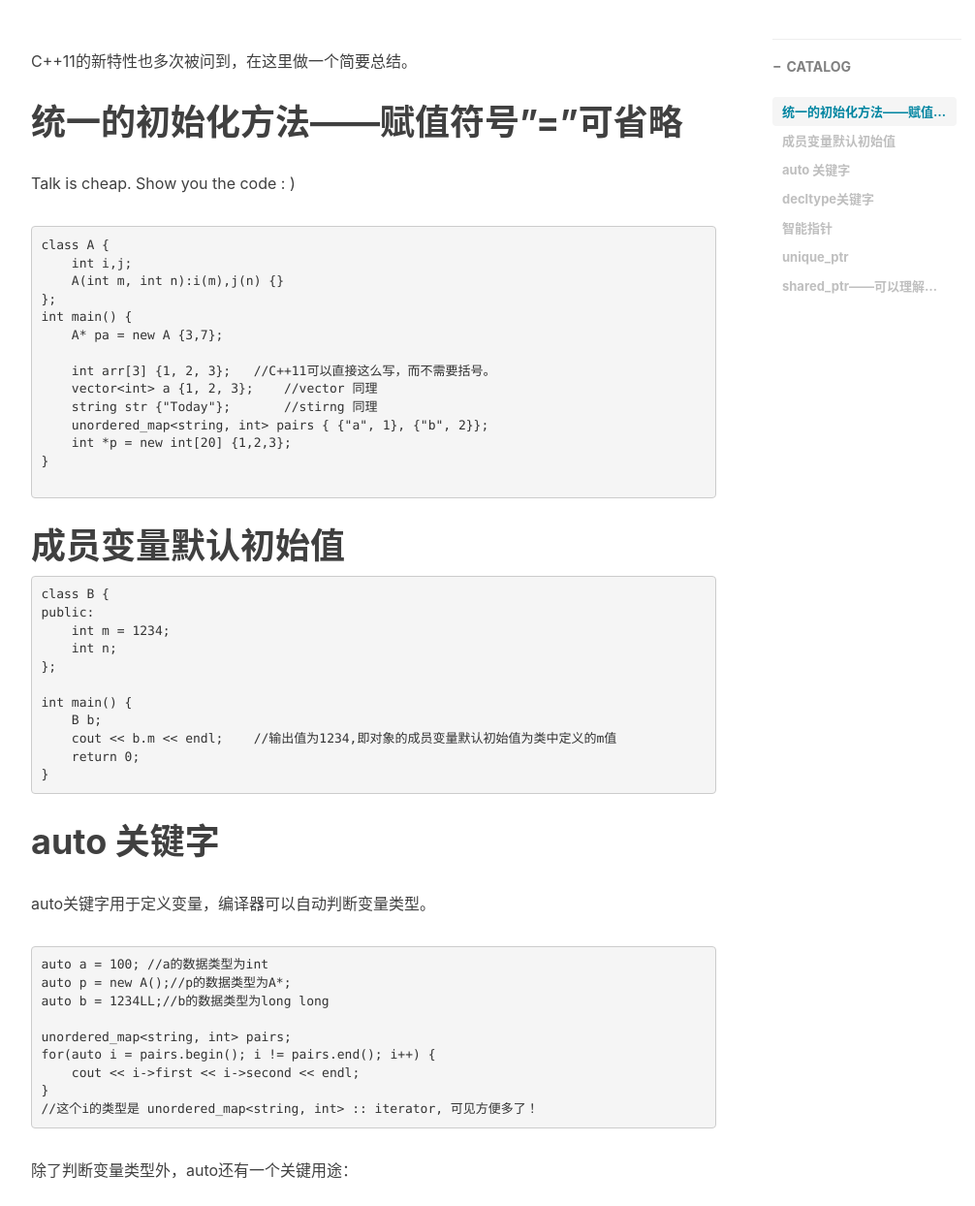
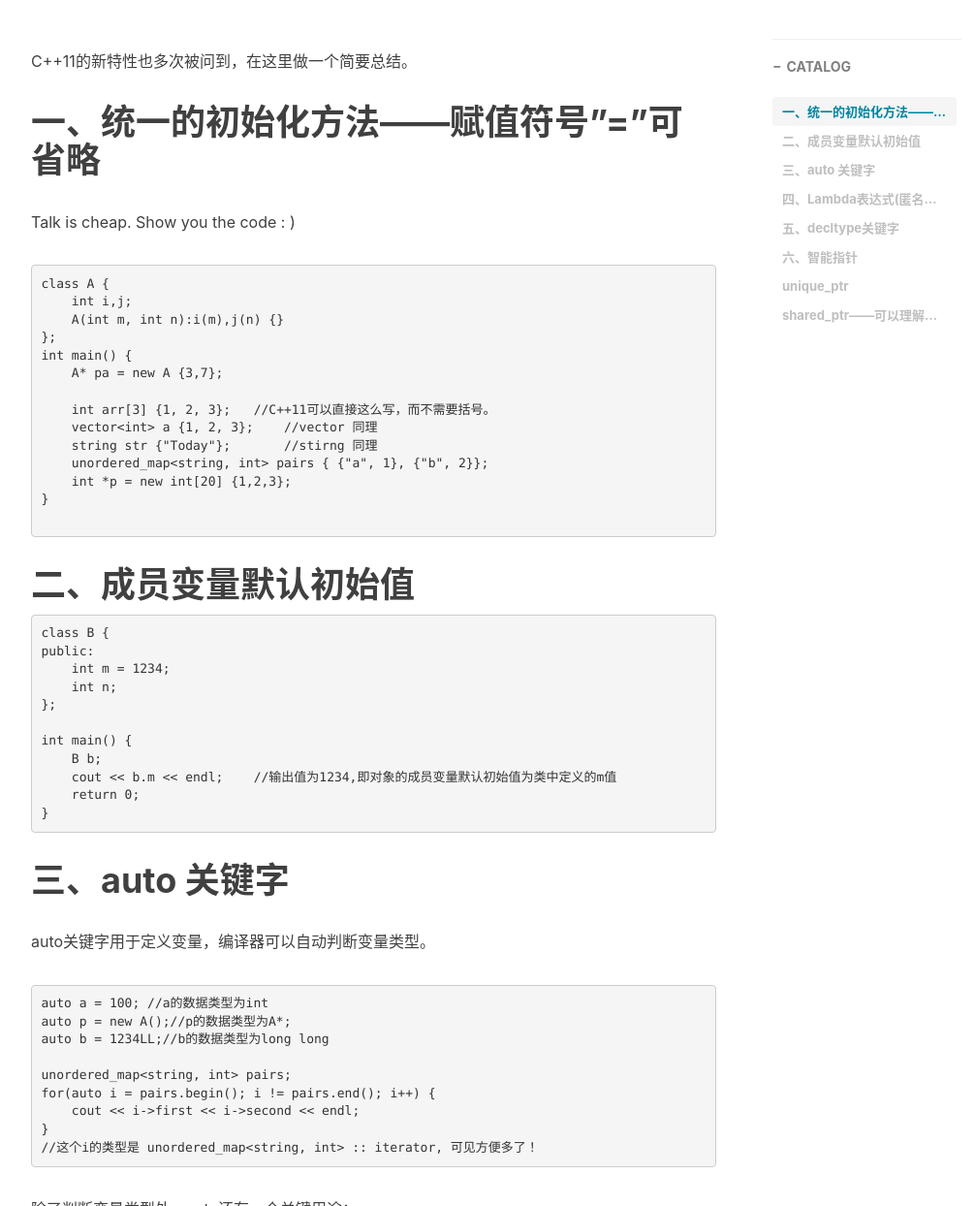
Before and after one commit to xie96808/xie96808.github.io, a Jekyll site: the page built from _posts/2022-05-11-C++11新特性.md, in a window 1280 px wide and 1400 px high, scrolled down 301 px. Shown: the part 156-1400 px from the top of the window at 97% size, without its empty margins (233-1239 px from the left). Built offline with Jekyll 4.4.1, drawn with Linux system fonts in a browser that asks for light colours; nearby versions of some CDN libraries; comment, search, counter and statistics services are not loaded; some of the changed text lies outside the part shown.

Commit message:
Update 2022-05-11-C++11新特性.md

````diff
--- a/_posts/2022-05-11-C++11新特性.md
+++ b/_posts/2022-05-11-C++11新特性.md
@@ -13,7 +13,7 @@ tags:								#标签
 
 C++11的新特性也多次被问到，在这里做一个简要总结。
 
-# 统一的初始化方法——赋值符号"="可省略
+# 一、统一的初始化方法——赋值符号"="可省略
 
 Talk is cheap. Show you the code : )
 
@@ -34,7 +34,7 @@ int main() {
 
 ```
 
-# 成员变量默认初始值
+# 二、成员变量默认初始值
 ```CPP
 class B {
 public:
@@ -48,7 +48,7 @@ int main() {
     return 0;
 }
 ```
-# auto 关键字
+# 三、auto 关键字
 
 auto关键字用于定义变量，编译器可以自动判断变量类型。
 ```CPP
@@ -82,7 +82,21 @@ auto i = add(10, 1.5);  //i的数据类型为float, 值为11.5
 auto j = add(10, A());  //j的数据类型为A，因为10 + A()中的加号运算符已被重载，返回的是后面的加数A()。
 //这个decltype是什么含义？请看下文。
 ```
-# decltype关键字
+# 四、Lambda表达式(匿名函数)
+
+匿名函数是C++11中重要的新特性之一。
+
+在实际的项目开发or刷题中，会出现一些“**只需要被调用一次的**”函数。如果为此专门写一个函数，基于内存考量则不太划算；这个时候就可以定义一个匿名函数(不需要起名字的函数)
+
+```CPP
+    [](int a, int b) -> int {
+
+    }
+```
+其中，[]为捕获列表，()内为参数及数据类型，箭头指向返回值类型。
+
+
+# 五、decltype关键字
 
 如上文所述，decltype用于做**类型判别**。上述函数意为：add函数的返回值类型为decltype(x + y)。decltype会根据x + y的类型决定自己是什么类型。这样编译器以后从add模板实例化add函数时，就会根据x + y的表达式类型来推断出add函数返回值的类型。
 
@@ -100,7 +114,7 @@ decltype(a->k) x3;  //x3的类型是double
 decltype((a->k)) x4 = t;    //用括号括起来的时候(双重括号..)要注意。这时x4的类型就是double的引用。
 ```
 
-# 智能指针
+# 六、智能指针
 
 * 从较浅的层面看，智能指针是利用了一种叫做RAII（资源获取即初始化）的技术对普通的指针进行封装，这使得智能指针**实质是一个对象，行为表现的却像一个指针**。
 * 智能指针的作用是防止忘记调用delete释放内存和程序异常地进入catch块忘记释放内存。另外指针的释放时机也是非常有考究的，多次释放同一个指针会造成程序崩溃，这些都可以通过智能指针来解决。
````
